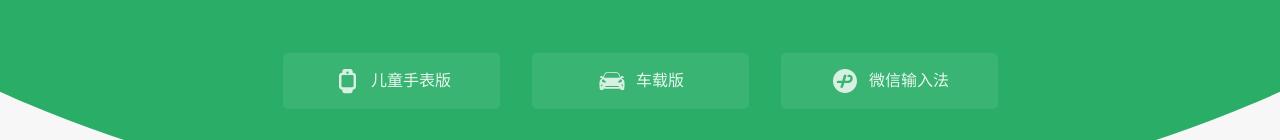
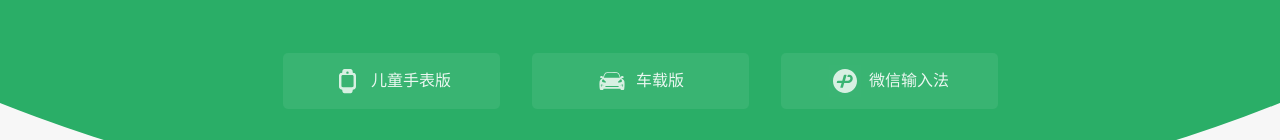
Before and after one commit to allan1in/CSS-practice, a plain HTML site: page fake-wechat/html/index.html in a window 1280 px wide. Shown: the part 660-800 px from the top of the page. Drawn offline with Linux system fonts and the light colour scheme.

Commit message:
Update file

```diff
--- a/fake-wechat/css/index.css
+++ b/fake-wechat/css/index.css
@@ -10,22 +10,8 @@
 .banner {
     padding: 152px 0 112px;
     position: relative;
-    /* 防止绿色背景溢出 */
-    overflow: hidden;
-}
-
-/* 椭圆形绿色背景 */
-
-.banner__background {
-    display: block;
-    position: absolute;
-    bottom: 0;
-    left: 50%;
-    translate: -50%;
-    width: 175%;
     background-color: #2aae67;
-    min-height: 1440px;
-    border-radius: 0 0 50% 50%;
+    clip-path: ellipse(100% 100% at top center);
 }
 
 /* 内容区 */
@@ -35,12 +21,19 @@
     flex-direction: column;
     align-items: center;
     line-height: 1.6;
+    animation: 1s fromBottom ease-out;
 }
 
-/* 避免绿色背景覆盖内容 */
+@keyframes fromBottom {
+    0% {
+        opacity: 0;
+        transform: translateY(50px);
+    }
 
-.banner :nth-child(n) {
-    z-index: 1;
+    100% {
+        opacity: 1;
+        transform: translateY(0);
+    }
 }
 
 /* 微信logo */
@@ -221,6 +214,7 @@
     justify-content: flex-start;
     margin: 0 auto;
     flex-wrap: wrap;
+    animation: 1s fromBottom ease-out;
 }
 
 .links__link-card {
--- a/fake-wechat/css/media.css
+++ b/fake-wechat/css/media.css
@@ -13,8 +13,8 @@
 @media (max-width: 830px) {
 
     /* 绿色背景 */
-    .banner__background {
-        width: 210%;
+    .banner {
+        clip-path: ellipse(150% 100% at top center);
     }
 
     /* 两列链接卡片 */
@@ -65,8 +65,8 @@
     }
 
     /* 绿色背景 */
-    .banner__background {
-        width: 270%;
+    .banner {
+        clip-path: ellipse(200% 100% at top center);
     }
 
     /* 缩小语言切换字体 */
--- a/fake-wechat/html/index.html
+++ b/fake-wechat/html/index.html
@@ -22,7 +22,6 @@
 <body>
     <div class="container">
         <div class="banner">
-            <div class="banner__background"></div>
             <div class="banner__content">
                 <div class="banner__logo icon-logo"></div>
                 <div class="banner__update-log">
```
